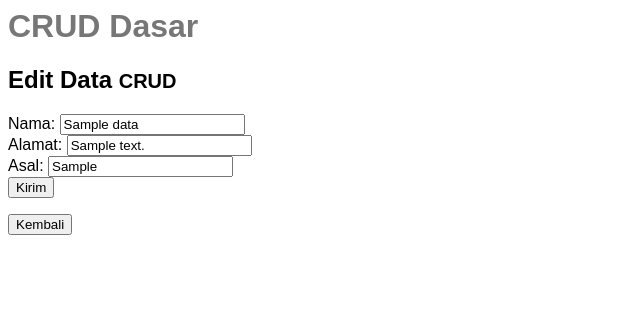
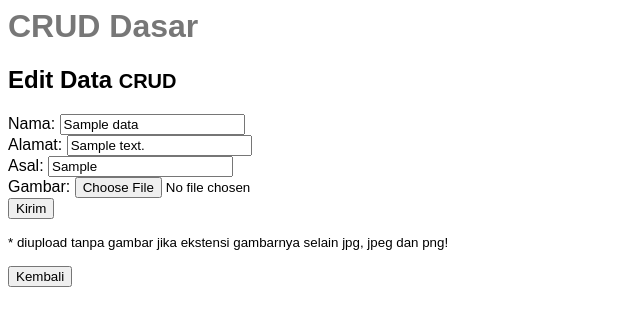
Before and after one commit to jidansatriakusumah/crud-dasar, a PHP site: the page made by update.php in a window 1280 px wide. Shown: the top 326 px of the page, without its empty margins (0-640 px from the left). Run offline with PHP 8.4, Linux system fonts and the light colour scheme; the visitor is signed in with stand-in values (Sample User, id 1); tables that the repository leaves empty or names only in its code hold one stand-in row (values such as "Sample post").

Commit message:
Menambahkan sistem upload gambar dan beberapa perbaikan bug

```diff
--- a/ajax/table.php
+++ b/ajax/table.php
@@ -30,7 +30,7 @@
           <tbody>
             <td><?= $i ?></td>
             <td><?php if (!empty($user_data['data_gambar'])) {
-                  echo "<img src='file-gambar/" . $user_data["data_gambar"] . "' style='height : 10%;'>";
+                  echo "<img src='file-gambar/" . $user_data["data_gambar"] . "' style='height : 60px;'>";
                 }  ?></td>
             <td><?= $user_data["data_nama"]; ?></td>
             <td><?= $user_data["data_alamat"]; ?></td>
--- a/index.php
+++ b/index.php
@@ -2,7 +2,7 @@
 session_start();
 
 if (!isset($_SESSION["login"])) {
-  echo "<script>alert('Anda harus login terlebih dahulu!); document.location.href = 'login.php';</script>";
+  echo "<script>alert('Anda harus login terlebih dahulu!'); document.location.href = 'login.php';</script>";
 }
 
 $connect = new mysqli("localhost", "root", "", "crud_dasar");
@@ -53,13 +53,13 @@ if (isset($_GET["cari"])) {
           <tbody>
             <td><?= $i ?></td>
             <td><?php if (!empty($user_data['data_gambar'])) {
-                  echo "<img src='file-gambar/" . $user_data["data_gambar"] . "' style='height : 10%;'>";
+                  echo "<img src='file-gambar/" . $user_data["data_gambar"] . "' style='height : 60px;'>";
                 }  ?></td>
             <td><?= $user_data["data_nama"]; ?></td>
             <td><?= $user_data["data_alamat"]; ?></td>
             <td><?= $user_data["data_asal"]; ?></td>
             <td>
-              <a href="update.php?id=<?= $user_data["data_id"] ?>">Ubah</a> |
+              <a href="update.php?id=<?= $user_data["data_id"] ?>&data_gambar=<?= $user_data["data_gambar"]; ?>">Ubah</a> |
               <a href="delete.php?id=<?= $user_data["data_id"] ?>&data_gambar=<?= $user_data["data_gambar"]; ?>">Hapus</a>
             </td>
           </tbody>
--- a/update.php
+++ b/update.php
@@ -1,34 +1,52 @@
 <?php
 
 session_start();
-
-if (!isset($_SESSION["login"])) {
-  header("Location: login.php");
-}
-
-$connect = new mysqli("localhost", "root", "", "crud_dasar");
-
-if (isset($_POST["submit"])) {
-  $id = $_GET["id"];
-
-  $nama = $_POST["nama"];
-  $alamat = $_POST["alamat"];
-  $asal = $_POST["asal"];
-
-  // ada 2 parameter woy, ulah poho :v
-  $result = mysqli_query($connect, "UPDATE seluruh_data SET data_nama='$nama', data_alamat='$alamat', data_asal='$asal' WHERE data_id=$id");
-
-  echo "<script>alert('Data berhasil diedit!'); document.location.href = 'index.php';</script>";
+if (empty($_SESSION["login"])) {
+  header("Location: 'index.php");
 }
 
 $id = $_GET["id"];
+
+$connect = new mysqli("localhost", "root", "", "crud_dasar");
 $result = mysqli_query($connect, "SELECT * FROM seluruh_data WHERE data_id=$id");
-while ($data_user = mysqli_fetch_array($result)) {
-  $data_nama = $data_user["data_nama"];
-  $data_alamat = $data_user["data_alamat"];
-  $data_asal = $data_user["data_asal"];
+$data = mysqli_fetch_array($result);
+
+if (isset($_POST["submit"])) {
+  $connect = new mysqli("localhost", "root", "", "crud_dasar");
+  $data_nama = $_POST["nama"];
+  $data_alamat = $_POST["alamat"];
+  $data_asal = $_POST["asal"];
+
+  if (isset($_FILES["gambar"])) {
+    $ekstensi_gambar_diperbolehkan = array('jpg', 'png', 'jpeg');
+    $data_nama_gambar = $_FILES["gambar"]["name"];
+    $data_ukuran_gambar = $_FILES["gambar"]["size"];
+    $data_gambar_tmp = $_FILES["gambar"]["tmp_name"];
+
+    $x = explode('.', $data_nama_gambar);
+    $ekstensi_gambar = strtolower(end($x));
+    if (in_array($ekstensi_gambar, $ekstensi_gambar_diperbolehkan) === true) {
+      if ($data_ukuran_gambar < 1044070) {
+        unlink("file-gambar/" . $data["data_gambar"]);
+        move_uploaded_file($data_gambar_tmp, 'file-gambar/' . $data_nama_gambar);
+
+        $hasil = mysqli_query($connect, "UPDATE seluruh_data SET data_nama = '$data_nama', data_alamat = '$data_alamat', data_asal = '$data_asal', data_gambar = '$data_nama_gambar' WHERE id = $id");
+
+        if ($hasil) {
+          echo "alert('Berhasil mengupdate data! (dengan gambar)'); document.location.href = 'index.php';";
+        } else {
+          echo "alert('Gagal'); document.location.href = 'update.php';";
+        }
+      } else {
+        echo "alert('Ukuran gambar terlalu besar!'); document.location.href = 'update.php';";
+      }
+    } else {
+      mysqli_query($connect, "UPDATE seluruh_data SET data_nama = '$data_nama', data_alamat = '$data_alamat', data_asal = '$data_asal' WHERE id = $id");
+
+      echo "alert('Berhasil mengupdate data! (tanpa gambar)'); document.location.href = 'index.php';";
+    }
+  }
 }
-
 
 ?>
 
@@ -43,16 +61,20 @@ while ($data_user = mysqli_fetch_array($result)) {
   <h1>
     <a href="index.php">CRUD Dasar</a>
   </h1>
+  <!-- <?php echo "<img src='file-gambar/" . $data['data_gambar'] . "'>"; ?> -->
   <h2>Edit Data <small>CRUD</small></h2>
-  <form action="" method="POST">
+  <form action="" method="POST" enctype="multipart/form-data">
     <label for="nama">Nama: </label>
-    <input type="text" name="nama" id="nama" placeholder="Nama" value="<?= $data_nama; ?>"><br>
+    <input type="text" name="nama" id="nama" placeholder="Nama" value="<?= $data["data_nama"]; ?>"><br>
     <label for="alamat">Alamat: </label>
-    <input type="text" name="alamat" id="alamat" placeholder="Alamat" value="<?= $data_alamat; ?>"><br>
+    <input type="text" name="alamat" id="alamat" placeholder="Alamat" value="<?= $data["data_alamat"]; ?>"><br>
     <label for="asal">Asal: </label>
-    <input type="text" name="asal" id="asal" placeholder="Asal" value="<?= $data_asal; ?>"><br>
+    <input type="text" name="asal" id="asal" placeholder="Asal" value="<?= $data["data_asal"]; ?>"><br>
+    <label for="gambar">Gambar: </label>
+    <input type="file" name="gambar" id="gambar"><br>
     <button type="submit" name="submit">Kirim</button>
   </form>
+  <p><small>* diupload tanpa gambar jika ekstensi gambarnya selain jpg, jpeg dan png!</small></p>
   <a href="index.php"><button>Kembali</button></a>
 </body>
 
```
Also changed, not shown: README.md, file-gambar/windows-jidan.png (added).
